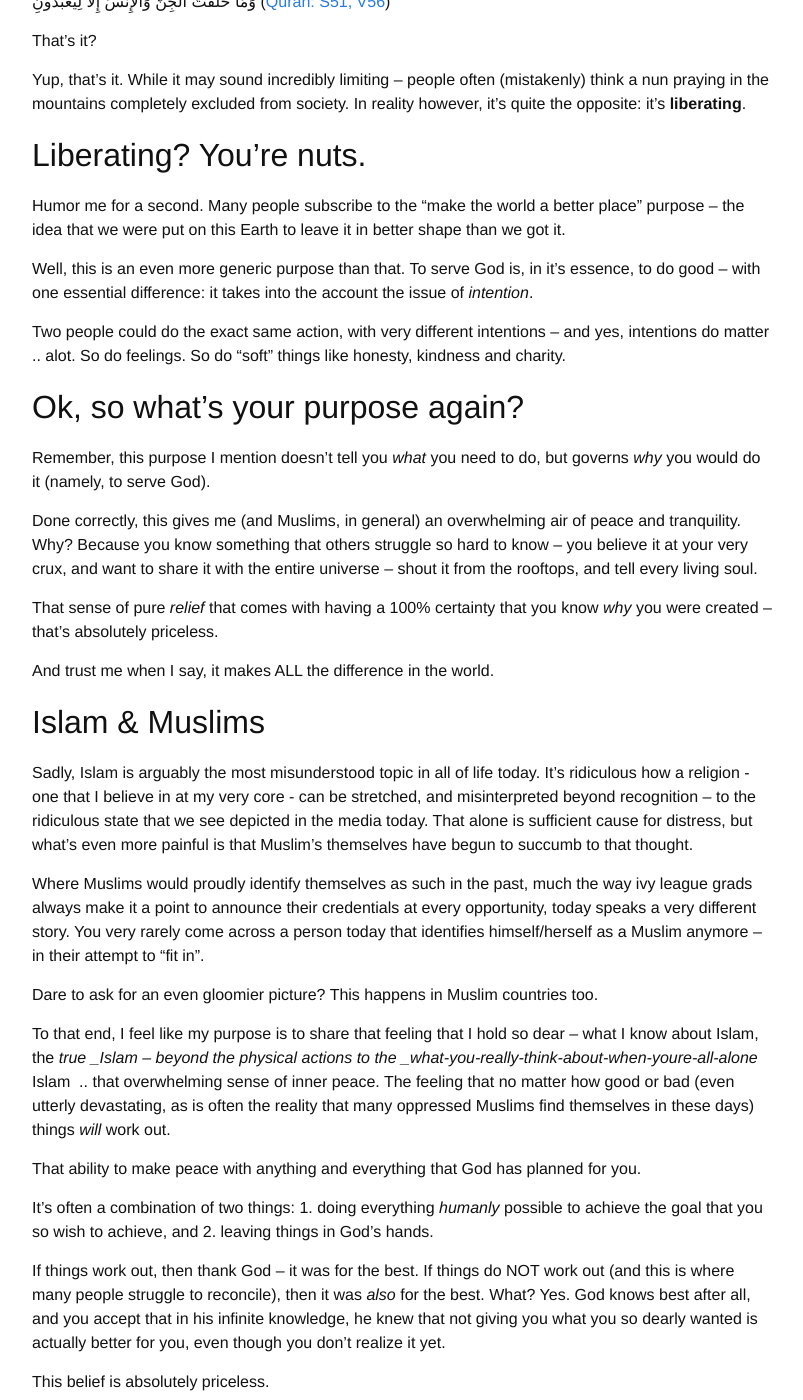
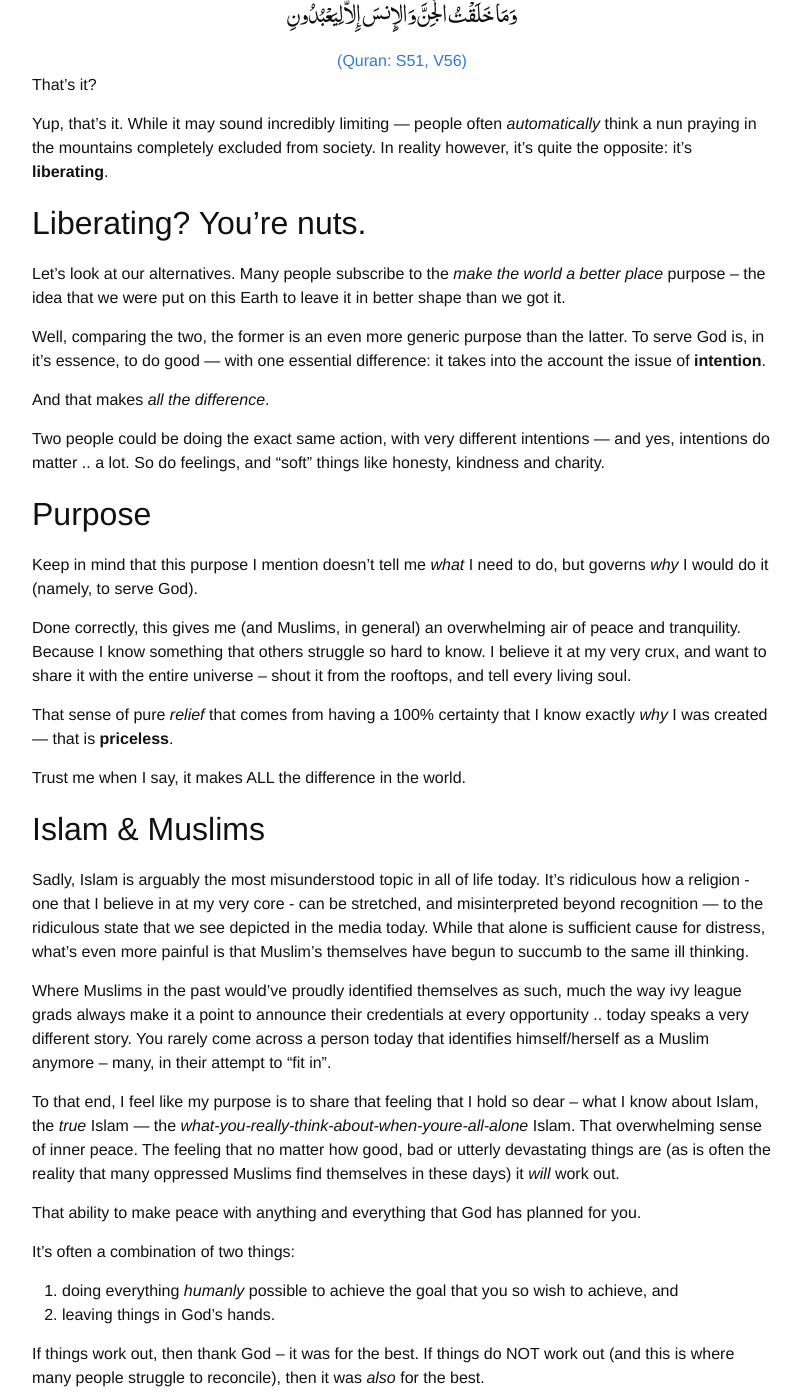
Before and after one commit to yazinsai/yazinsai.github.com, a Jekyll site: the page built from _posts/2015-05-09-purpose.md, in a window 1280 px wide and 1400 px high, scrolled down 438 px. Shown: the whole window, without its empty margins (238-1041 px from the left). Built offline with Jekyll 4.4.1, drawn with Linux system fonts in a browser that asks for light colours; some of the changed text lies outside the part shown.

Commit message:
Formatting; purpose

```diff
--- a/_posts/2015-05-09-purpose.md
+++ b/_posts/2015-05-09-purpose.md
@@ -9,52 +9,58 @@ excerpt: |
 ---
 <!-- This post has been migrated from the previous version of this site; maintain permalink as is -->
 
-I've spent alot of time trying to figure out what [my goals from life]({{site.baseurl}}/why) are, and these thoughts inevitably lead to the question of purpose:
+I've spent alot of time trying to figure out what my goals from life are, and these thoughts inevitably lead to the question of purpose:
 
 > Why was I, Yazin, created?
 
 Being a Muslim, I'm lucky to already have that answered for me. I say lucky because many a person has already tried to figure out their purpose, expending their entire lives in the process without finding an even remotely convincing answer. Turns out some things you just can't solve with a calculator and unlimited scribble paper.
 
-The Quran tells me that I was created to serve Him, God.
+The Quran tells me that I was created to serve God:
 
-وَمَا خَلَقْتُ الْجِنَّ وَالإِنسَ إِلاَّ لِيَعْبُدُونِ ([Quran: S51, V56](http://quran.com/51/56))
+<div class="quran-verse center">وَمَا خَلَقْتُ الْجِنَّ وَالإِنسَ إِلاَّ لِيَعْبُدُونِ</div>
+<div class="center"><a href="http://quran.com/51/56">(Quran: S51, V56)</a></div>
 
 That's it?
 
-Yup, that's it. While it may sound incredibly limiting -- people often (mistakenly) think a nun praying in the mountains completely excluded from society. In reality however, it's quite the opposite: it's **liberating**.
+Yup, that's it. While it may sound incredibly limiting &mdash; people often *automatically* think a nun praying in the mountains completely excluded from society. In reality however, it's quite the opposite: it's **liberating**.
 
 ## Liberating? You're nuts.
 
-Humor me for a second. Many people subscribe to the "make the world a better place" purpose -- the idea that we were put on this Earth to leave it in better shape than we got it.
+Let's look at our alternatives. Many people subscribe to the *make the world a better place* purpose -- the idea that we were put on this Earth to leave it in better shape than we got it.
 
-Well, this is an even more generic purpose than that. To serve God is, in it's essence, to do good -- with one essential difference: it takes into the account the issue of _intention_.
+Well, comparing the two, the former is an even more generic purpose than the latter. To serve God is, in it's essence, to do good &mdash; with one essential difference: it takes into the account the issue of **intention**.
 
-Two people could do the exact same action, with very different intentions -- and yes, intentions do matter .. alot. So do feelings. So do "soft" things like honesty, kindness and charity.
+And that makes *all the difference*.
 
-## Ok, so what's your purpose again?
+Two people could be doing the exact same action, with very different intentions &mdash; and yes, intentions do matter .. a lot. So do feelings, and "soft" things like honesty, kindness and charity.
 
-Remember, this purpose I mention doesn't tell you _what_ you need to do, but governs _why_ you would do it (namely, to serve God).
+## Purpose
 
-Done correctly, this gives me (and Muslims, in general) an overwhelming air of peace and tranquility. Why? Because you know something that others struggle so hard to know -- you believe it at your very crux, and want to share it with the entire universe -- shout it from the rooftops, and tell every living soul.
+Keep in mind that this purpose I mention doesn't tell me _what_ I need to do, but governs _why_ I would do it (namely, to serve God).
 
-That sense of pure _relief_ that comes with having a 100% certainty that you know _why_ you were created -- that's absolutely priceless.
+Done correctly, this gives me (and Muslims, in general) an overwhelming air of peace and tranquility. Because I know something that others struggle so hard to know. I believe it at my very crux, and want to share it with the entire universe -- shout it from the rooftops, and tell every living soul.
 
-And trust me when I say, it makes ALL the difference in the world.
+That sense of pure *relief* that comes from having a 100% certainty that I know exactly *why* I was created &mdash; that is **priceless**.
+
+Trust me when I say, it makes ALL the difference in the world.
 
 ## Islam & Muslims
 
-Sadly, Islam is arguably the most misunderstood topic in all of life today. It's ridiculous how a religion - one that I believe in at my very core - can be stretched, and misinterpreted beyond recognition -- to the ridiculous state that we see depicted in the media today. That alone is sufficient cause for distress, but what's even more painful is that Muslim's themselves have begun to succumb to that thought.
+Sadly, Islam is arguably the most misunderstood topic in all of life today. It's ridiculous how a religion - one that I believe in at my very core - can be stretched, and misinterpreted beyond recognition &mdash; to the ridiculous state that we see depicted in the media today. While that alone is sufficient cause for distress, what's even more painful is that Muslim's themselves have begun to succumb to the same ill thinking.
 
-Where Muslims would proudly identify themselves as such in the past, much the way ivy league grads always make it a point to announce their credentials at every opportunity, today speaks a very different story. You very rarely come across a person today that identifies himself/herself as a Muslim anymore -- in their attempt to "fit in".
+Where Muslims in the past would've proudly identified themselves as such, much the way ivy league grads always make it a point to announce their credentials at every opportunity .. today speaks a very different story. You rarely come across a person today that identifies himself/herself as a Muslim anymore -- many, in their attempt to "fit in".
 
-Dare to ask for an even gloomier picture? This happens in Muslim countries too.
-
-To that end, I feel like my purpose is to share that feeling that I hold so dear -- what I know about Islam, the _true _Islam -- beyond the physical actions to the _what-you-really-think-about-when-youre-all-alone_ Islam  .. that overwhelming sense of inner peace. The feeling that no matter how good or bad (even utterly devastating, as is often the reality that many oppressed Muslims find themselves in these days) things _will_ work out.
+To that end, I feel like my purpose is to share that feeling that I hold so dear -- what I know about Islam, the *true* Islam &mdash; the *what-you-really-think-about-when-youre-all-alone* Islam. That overwhelming sense of inner peace. The feeling that no matter how good, bad or utterly devastating things are (as is often the reality that many oppressed Muslims find themselves in these days) it *will* work out.
 
 That ability to make peace with anything and everything that God has planned for you.
 
-It's often a combination of two things: 1\. doing everything _humanly_ possible to achieve the goal that you so wish to achieve, and 2\. leaving things in God's hands.
+It's often a combination of two things:
 
-If things work out, then thank God -- it was for the best. If things do NOT work out (and this is where many people struggle to reconcile), then it was _also_ for the best. What? Yes. God knows best after all, and you accept that in his infinite knowledge, he knew that not giving you what you so dearly wanted is actually better for you, even though you don't realize it yet.
+1. doing everything *humanly* possible to achieve the goal that you so wish to achieve, and
+2. leaving things in God's hands.
 
-This belief is absolutely priceless.
+If things work out, then thank God -- it was for the best. If things do NOT work out (and this is where many people struggle to reconcile), then it was *also* for the best.
+
+**What?** Yes. God knows best after all, and you accept that in his infinite knowledge, he knew that not giving you what you so dearly wanted is actually better for you, even though you don't realize it yet.
+
+This belief is priceless.
```
